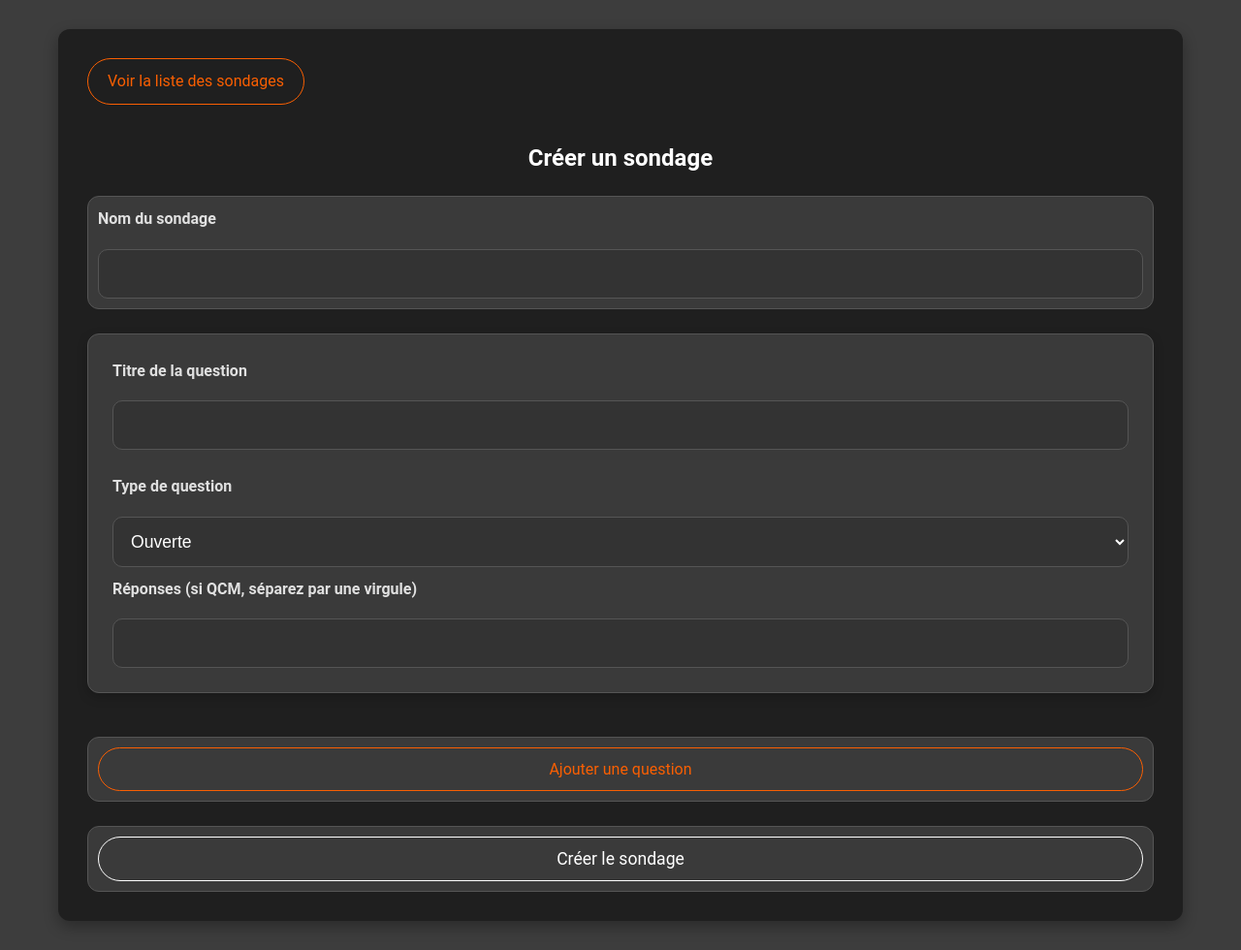
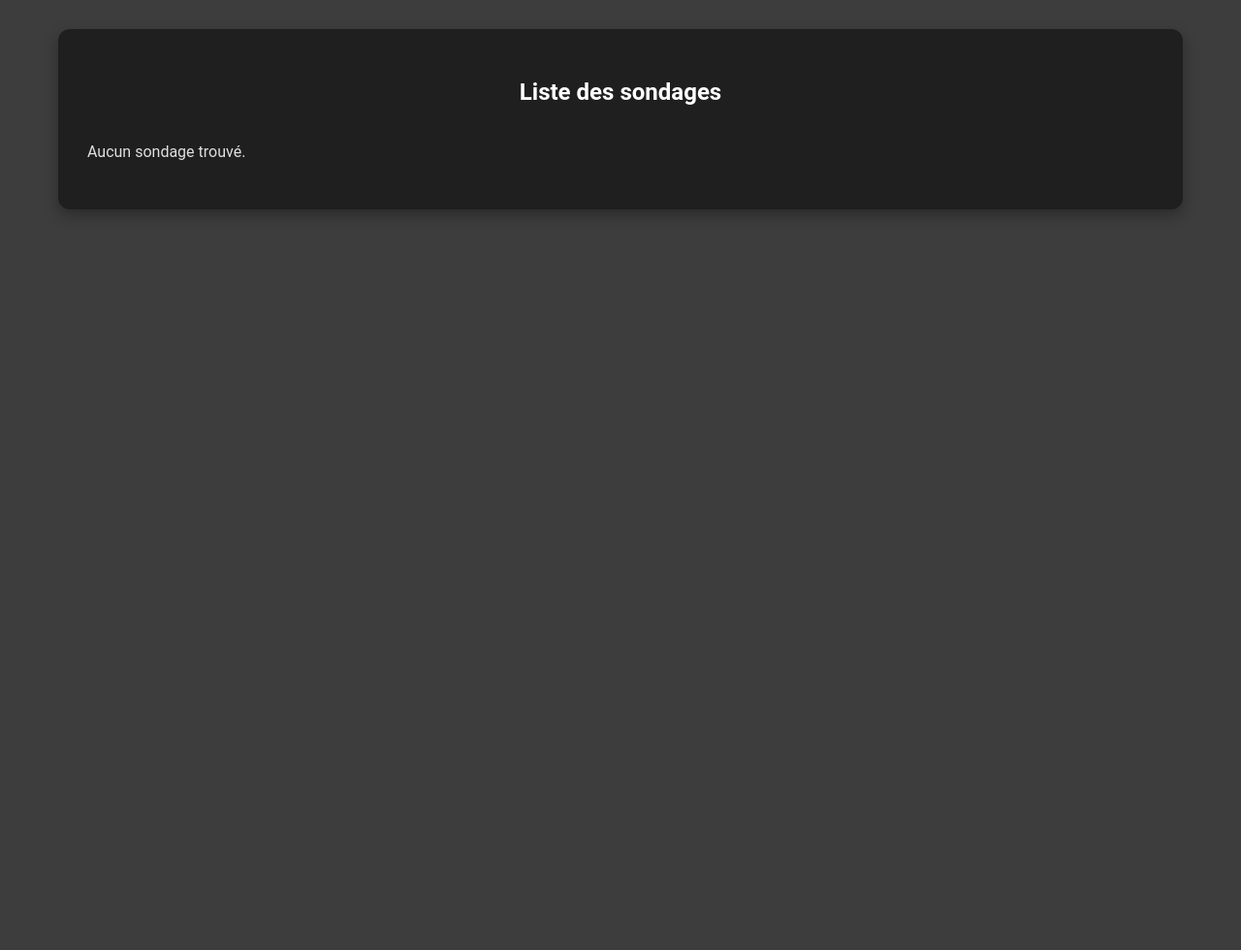
Before and after one commit to Revoky/SondagesNoSQL, a Flask app: template templates/index.html in a window 1280 px wide. Shown: the whole page at 97% size. After the commit the page ends 219 px from the top, so only its background shows below. Run offline with Flask 3, Linux system fonts and the light colour scheme; the template is opened without the code that fills it, so the values that code supplies are empty.

Commit message:
refactorOrderPages

```diff
--- a/app.py
+++ b/app.py
@@ -12,14 +12,14 @@ sondages_collection = db["sondages"]
 
 # _____ Route home _____
 
-@app.route('/')
-def index():
-    return render_template('index.html')
+@app.route('/create')
+def create():
+    return render_template('create_poll.html')
 
 
 # _____ Route display all polls _____
 
-@app.route('/sondages/list')
+@app.route('/')
 def list_polls():
     try:
         polls = list(sondages_collection.find({}, {"_id": 1, "name": 1}))
@@ -27,7 +27,7 @@ def list_polls():
         if not polls:
             return jsonify({"message": "No polls found"}), 404
 
-        return render_template('polls.html', polls=polls)
+        return render_template('index.html', polls=polls)
 
     except Exception as e:
         return jsonify({"error": str(e)}), 500
--- a/static/main.css
+++ b/static/main.css
@@ -1,5 +1,5 @@
 /* Style spécifique à la page d'édition */
-body.index-page {
+body.create_poll-page {
     background-color: #3d3d3d;
     color: #e0e0e0;
     line-height: 1.6;
@@ -8,7 +8,7 @@ body.index-page {
 }
 
 /* Conteneur principal */
-.index-page .container {
+.create_poll-page .container {
     width: 90%;
     max-width: 1100px;
     margin: 30px auto;
@@ -20,7 +20,7 @@ body.index-page {
 
 
 /* Lien */
-.index-page a {
+.create_poll-page a {
     display: inline-block;
     padding: 10px 20px;
     font-size: 1rem;
@@ -36,13 +36,13 @@ body.index-page {
     margin-bottom: 20px;
 }
 
-.index-page a:hover {
+.create_poll-page a:hover {
     background-color: #e68900;
     color: #ffffff;
 }
 
 /* Titre principal */
-.index-page h1 {
+.create_poll-page h1 {
     text-align: center;
     font-size: 1.5rem;
     color: #ffffff;
@@ -50,13 +50,13 @@ body.index-page {
 }
 
 /* Formulaire d'édition */
-.index-page form {
+.create_poll-page form {
     display: flex;
     flex-direction: column;
     gap: 25px;
 }
 
-.index-page .form-group {
+.create_poll-page .form-group {
     display: flex;
     flex-direction: column;
     gap: 10px;
@@ -66,15 +66,15 @@ body.index-page {
     border: 1px solid #555555;
 }
 
-.index-page .form-group label {
+.create_poll-page .form-group label {
     font-weight: 600;
     font-size: 1rem;
     color: #e0e0e0;
     margin-bottom: 8px;
 }
 
-.index-page .form-group input[type="text"],
-.index-page .form-group select {
+.create_poll-page .form-group input[type="text"],
+.create_poll-page .form-group select {
     padding: 14px;
     font-size: 1.1rem;
     border: 1px solid #555555;
@@ -84,19 +84,19 @@ body.index-page {
     transition: border-color 0.3s ease;
 }
 
-.index-page .form-group input[type="text"]:focus,
-.index-page .form-group select:focus {
+.create_poll-page .form-group input[type="text"]:focus,
+.create_poll-page .form-group select:focus {
     outline: none;
     border-color: #ff9500;
 }
 
-.index-page .form-group input[type="text"]::placeholder,
-.index-page .form-group select option {
+.create_poll-page .form-group input[type="text"]::placeholder,
+.create_poll-page .form-group select option {
     color: #888888;
 }
 
 /* Style des questions */
-.index-page .question {
+.create_poll-page .question {
     background-color: #3a3a3a;
     padding: 25px;
     border-radius: 12px;
@@ -105,7 +105,7 @@ body.index-page {
 }
 
 /* Titre de la question */
-.index-page .questionTitle {
+.create_poll-page .questionTitle {
     font-size: 1.3rem;
     color: #ffffff;
     font-weight: 600;
@@ -113,17 +113,17 @@ body.index-page {
 }
 
 /* Réponses */
-.index-page .questionReponses {
+.create_poll-page .questionReponses {
     font-size: 1rem;
     color: #bdbdbd;
 }
 
-.index-page .questionReponses::placeholder {
+.create_poll-page .questionReponses::placeholder {
     color: #888888;
 }
 
 /* Boutons */
-.index-page .add-question-button {
+.create_poll-page .add-question-button {
     padding: 12px 24px;
     font-size: 1rem;
     border-radius: 100px;
@@ -139,12 +139,12 @@ body.index-page {
     font-family: 'Roboto', sans-serif;
 }
 
-.index-page .add-question-button:hover {
+.create_poll-page .add-question-button:hover {
     background-color: #e68900;
     color: #ffffff;
 }
 
-.index-page .submit-button {
+.create_poll-page .submit-button {
     padding: 12px 30px;
     font-size: 1.1rem;
     border-radius: 100px;
@@ -160,7 +160,7 @@ body.index-page {
     font-family: 'Roboto', sans-serif;
 }
 
-.index-page .submit-button:hover {
+.create_poll-page .submit-button:hover {
     background-color: #007e28;
     color: white;
     border-color: #007e28;
--- a/templates/index.html
+++ b/templates/index.html
@@ -4,45 +4,39 @@
 <head>
     <meta charset="UTF-8">
     <meta name="viewport" content="width=device-width, initial-scale=1.0">
-    <link rel="stylesheet" href="../static/main.css">
-    <title>Créer un sondage</title>
+    <title>Liste des sondages</title>
+    <link href="https://cdnjs.cloudflare.com/ajax/libs/font-awesome/6.0.0-beta3/css/all.min.css" rel="stylesheet">
+    <link rel="stylesheet" href="../static/list-page.css">
 </head>
 
-<body class="index-page">
+<body class="list-page">
     <div class="container">
-        <a href="/sondages/list">Voir la liste des sondages</a>
+        <h1>Liste des sondages</h1>
 
-        <h1>Créer un sondage</h1>
-        <form id="pollForm">
-            <div class="form-group">
-                <label for="pollName">Nom du sondage</label>
-                <input type="text" id="pollName" name="name" required>
-            </div>
-
-            <div class="questions-container" id="questionsContainer">
-                <div class="form-group question">
-                    <label for="questionTitle">Titre de la question</label>
-                    <input type="text" class="questionTitle" name="questionTitle" required>
-                    <label for="questionType">Type de question</label>
-                    <select class="questionType" name="questionType">
-                        <option value="ouverte">Ouverte</option>
-                        <option value="qcm">QCM</option>
-                    </select>
-                    <label for="questionReponses">Réponses (si QCM, séparez par une virgule)</label>
-                    <input type="text" class="questionReponses" name="questionReponses">
+        {% if polls %}
+        <ul>
+            {% for poll in polls %}
+            <li>
+                <a href="/sondages/{{ poll._id }}"> {{ poll.name }} </a>
+                <div class="actions">
+                    <a href="/sondages/{{ poll._id }}/reponses">
+                        <button class="view-responses-button">Voir les réponses</button>
+                    </a>
+                    <a href="/sondages/edit/{{ poll._id }}" class="edit-button">
+                        <i class="fas fa-edit"></i>
+                    </a>
+                    <button class="delete-button" data-poll-id="{{ poll._id }}">
+                        <i class="fas fa-trash-alt"></i>
+                    </button>
                 </div>
-            </div>
-
-            <div class="form-group">
-                <button type="button" class="add-question-button" onclick="addQuestion()">Ajouter une question</button>
-            </div>
-
-            <div class="form-group">
-                <button type="submit" class="submit-button">Créer le sondage</button>
-            </div>
-        </form>
+            </li>
+            {% endfor %}
+        </ul>
+        {% else %}
+        <p>Aucun sondage trouvé.</p>
+        {% endif %}
     </div>
-    <script src="../static/script.js"></script>
+    <script src="../static/delete.js"></script>
 </body>
 
 </html>
```
Also changed, not shown: templates/create_poll.html (added, +48 -0 lines), templates/polls.html (deleted, +0 -42 lines), README.md.
